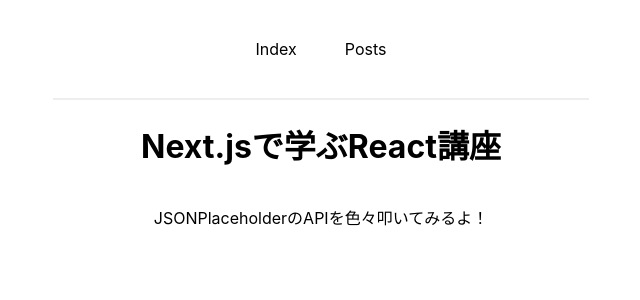
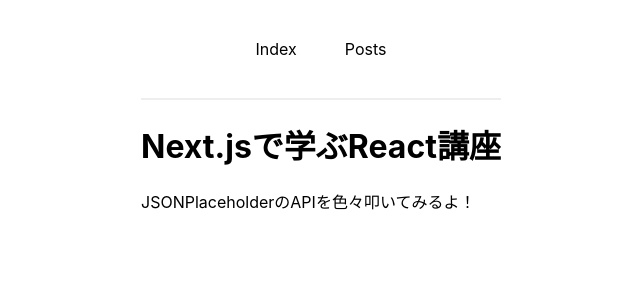
Before and after one commit to terupro/study-react2, a Next.js app: page / in a window 1280 px wide. Shown: the top 300 px of the page, without its empty margins (319-959 px from the left). Built offline with nearby package versions, Linux system fonts and the light colour scheme.

Commit message:
🎨 Layoutをコンポーネントを使ってまとめた

```diff
--- /dev/null
+++ b/src/components/Layout/Index.jsx
@@ -0,0 +1,6 @@
+import React from "react";
+import classes from "src/components/Layout/Layout.module.css";
+
+export const Layout = (props) => {
+  return <div className={classes.container}>{props.children}</div>;
+};
--- a/src/pages/_app.jsx
+++ b/src/pages/_app.jsx
@@ -1,12 +1,16 @@
 import Head from "next/head";
 import "src/styles/globals.css";
+import { Layout } from "src/components/Layout/Index";
+
 const MyApp = ({ Component, pageProps }) => {
   return (
     <>
       <Head>
         <link rel="icon" href="/favicon.ico" />
       </Head>
-      <Component {...pageProps} />
+      <Layout>
+        <Component {...pageProps} />
+      </Layout>
     </>
   );
 };
--- a/src/pages/index.jsx
+++ b/src/pages/index.jsx
@@ -1,10 +1,9 @@
-import classes from "src/styles/Home.module.css";
 import Head from "next/head";
 import { Header } from "src/components/Header";
 
 const Index = () => {
   return (
-    <div className={classes.container}>
+    <div>
       <Head>
         <title>Index Page</title>
       </Head>
--- a/src/pages/posts/[id]/index.jsx
+++ b/src/pages/posts/[id]/index.jsx
@@ -1,10 +1,9 @@
-import classes from "src/styles/Home.module.css";
 import { Header } from "src/components/Header";
 import { Post } from "src/components/Post";
 
 const PostsId = () => {
   return (
-    <div className={classes.container}>
+    <div>
       <Header />
       <Post />
     </div>
--- a/src/pages/posts/index.jsx
+++ b/src/pages/posts/index.jsx
@@ -1,11 +1,10 @@
-import classes from "src/styles/Home.module.css";
 import Head from "next/head";
 import { Header } from "src/components/Header";
 import { Posts as PostsComponent } from "src/components/Posts";
 
 const Posts = () => {
   return (
-    <div className={classes.container}>
+    <div>
       <Head>
         <title>Index Page</title>
       </Head>
```
Also changed, not shown: src/components/Layout/Layout.module.css (renamed from src/styles/Home.module.css).
